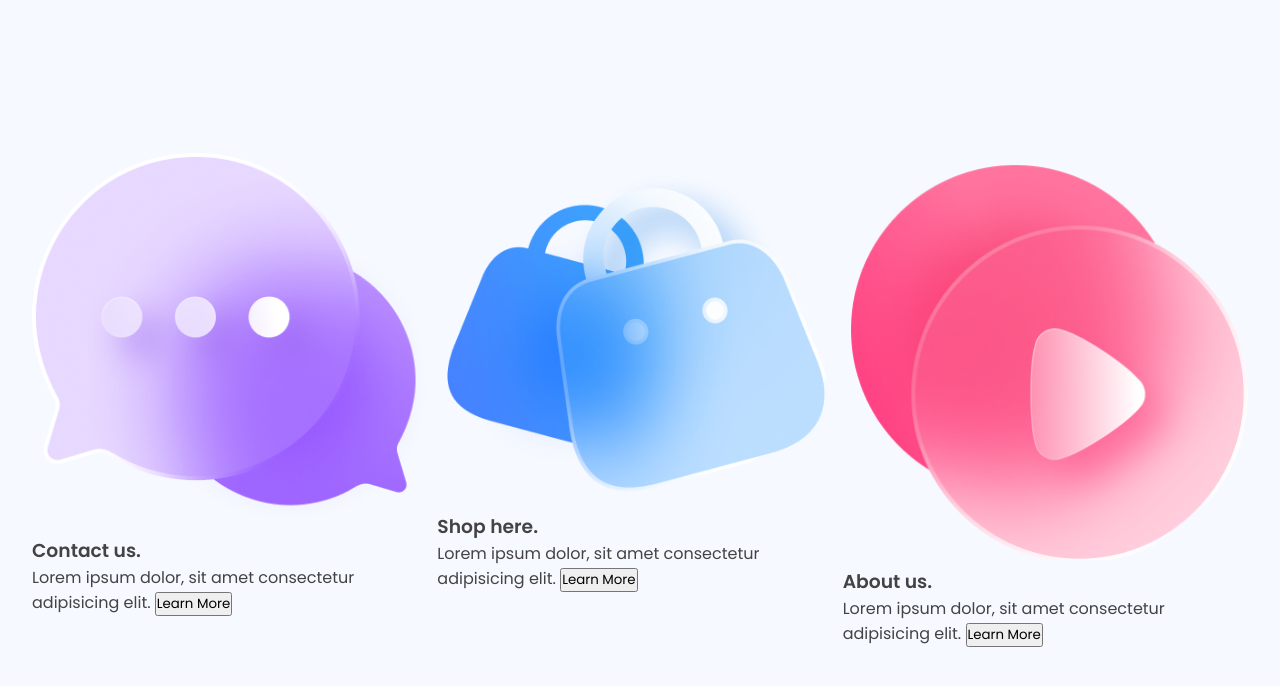
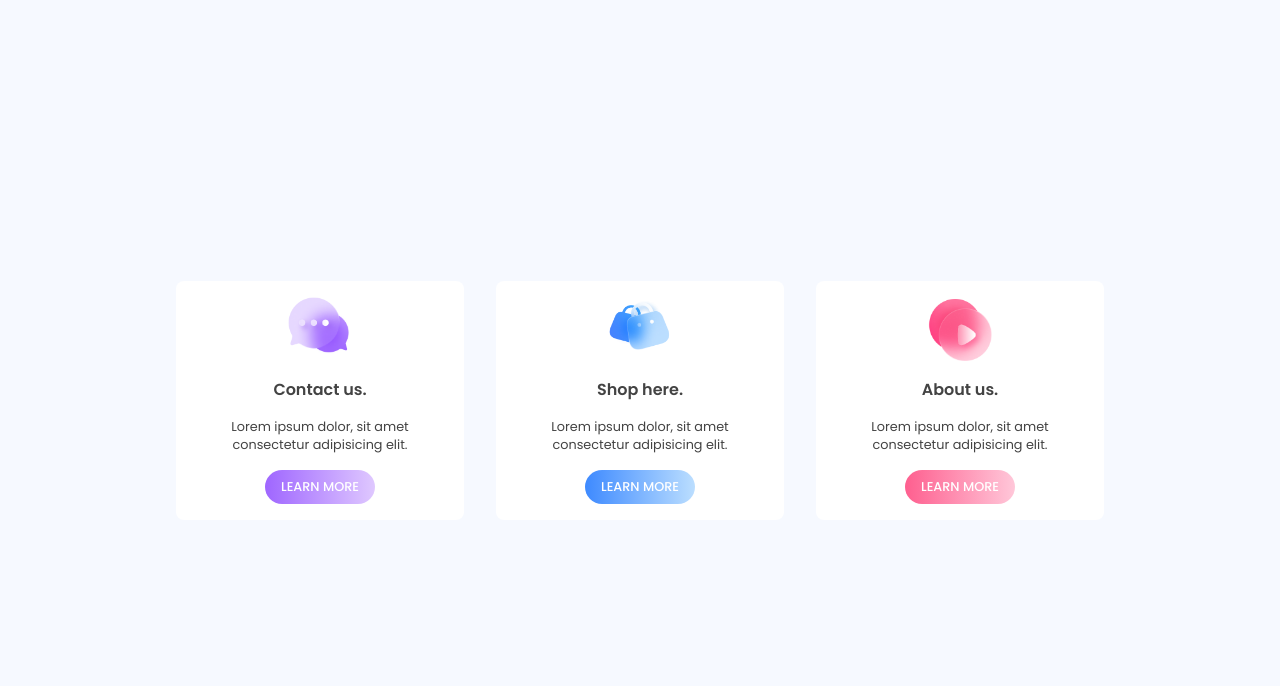
Before and after one commit to lafartins/cards-responsivos, a plain HTML site: page index.html in a window 1280 px wide. Drawn offline with Linux system fonts and the light colour scheme.

Commit message:
finalizado

```diff
--- a/index.html
+++ b/index.html
@@ -12,22 +12,28 @@
 </head>
 <body>
     <main class="cards">
-        <section class="card">
+        <section class="card contact">
+            <div class="icon">
             <img src="assets/Chat.png" alt="Contact us.">
+            </div>
             <h3>Contact us.</h3>
             <span>Lorem ipsum dolor, sit amet consectetur adipisicing elit.</span>
             <button>Learn More</button>
         </section>
 
-        <section class="card">
+        <section class="card shop">
+            <div class="icon">
             <img src="assets/Bag.png" alt="Shop here.">
+            </div>
             <h3>Shop here.</h3>
             <span>Lorem ipsum dolor, sit amet consectetur adipisicing elit.</span>
             <button>Learn More</button>
         </section>
 
-        <section class="card">
+        <section class="card about">
+            <div class="icon">
             <img src="assets/Play.png" alt="About us.">
+            </div>
             <h3>About us.</h3>
             <span>Lorem ipsum dolor, sit amet consectetur adipisicing elit.</span>
             <button>Learn More</button>
--- a/style.css
+++ b/style.css
@@ -19,10 +19,67 @@ main.cards {
     display: flex;
     padding: 32px;
 }
-main.cards section.card .icon {
+main.cards section.card{
+    display: flex;
+    flex-direction: column;
+    align-items: center;
+    text-align: center;
+    background: white;
+    padding: 1rem 1.5rem;
+    border-radius: 8px;
+    max-height: 468px;
+    margin-left: 32px;
+}
+main.cards section.card:first-child{
+    margin-left: 0;
+}
+main.cards section.card .icon{
     width: 64px;
     height: 64px;
+
 }
 main.cards section.card img {
     width: 100%;
 }
+main.cards section.card h3{
+    font-size: 100%;
+    margin: 16px;
+}
+main.cards section.card span{
+    font-weight: 300;
+    max-width: 240px;
+    font-size: 80%;
+    margin-bottom: 16px;
+}
+main.cards section.card button{
+    padding: 0.5rem 1rem;
+    text-transform: uppercase;
+    border-radius: 32px;
+    border: 0;
+    cursor: pointer;
+    font-size: 80%;
+    font-weight: 500;
+    color: white;
+}
+main.cards section.card.contact button{
+    background: linear-gradient(to right, #9F66FF, #DFC8FF);
+}
+main.cards section.card.shop button{
+    background: linear-gradient(to right, #3E8AFF, #BBDEFF);
+}
+main.cards section.card.about button{
+    background: linear-gradient(to right, #fe5f8f, #FFC7D9);
+}
+
+@media screen and (max-width: 720px) {
+    main.cards {
+        flex-direction: column;
+    }
+    main.cards section.card{
+        margin-left: 0;
+        margin-bottom: 32px;
+    }
+    main.cards section.card:last-child{
+        margin-bottom: 0;
+    }
+}
```
